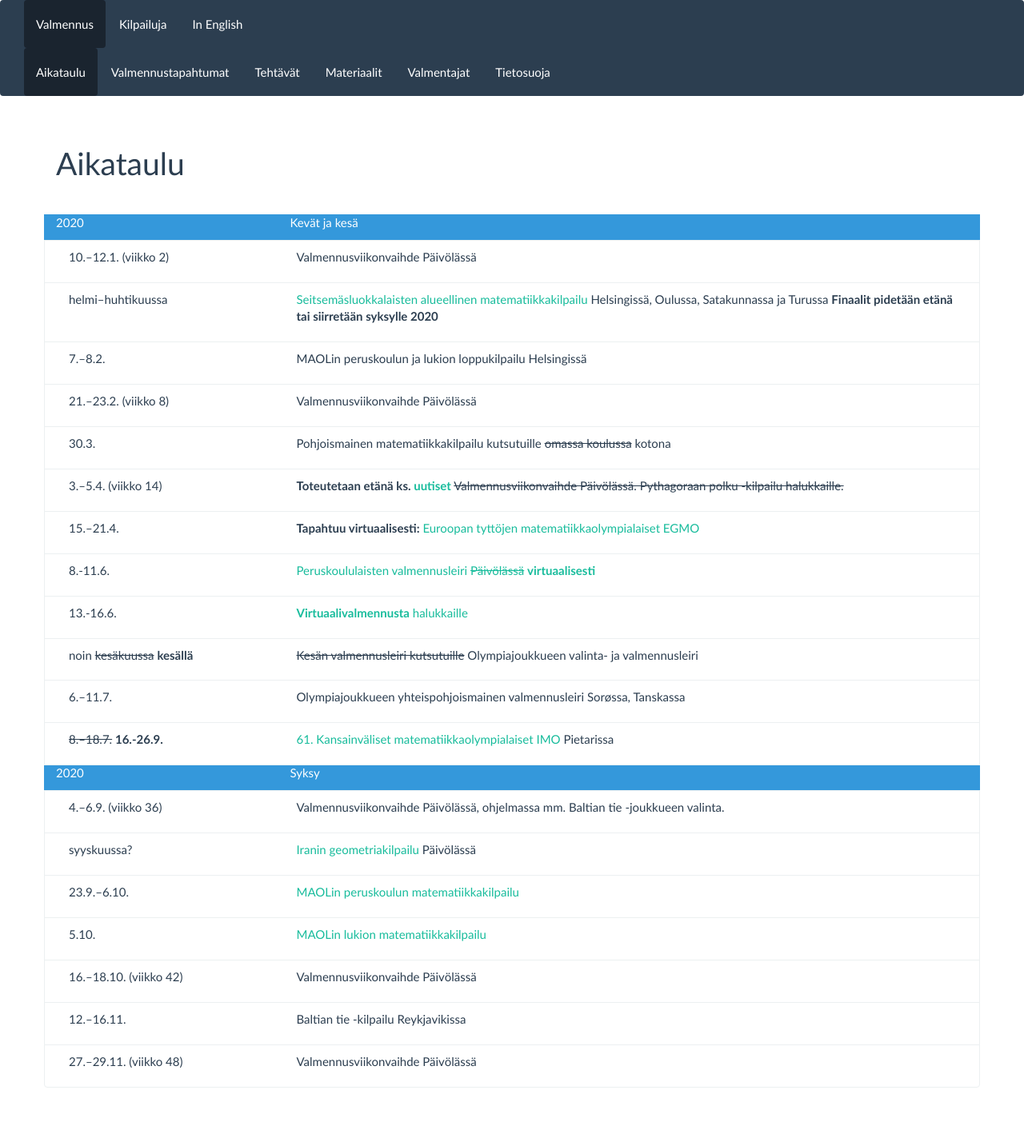
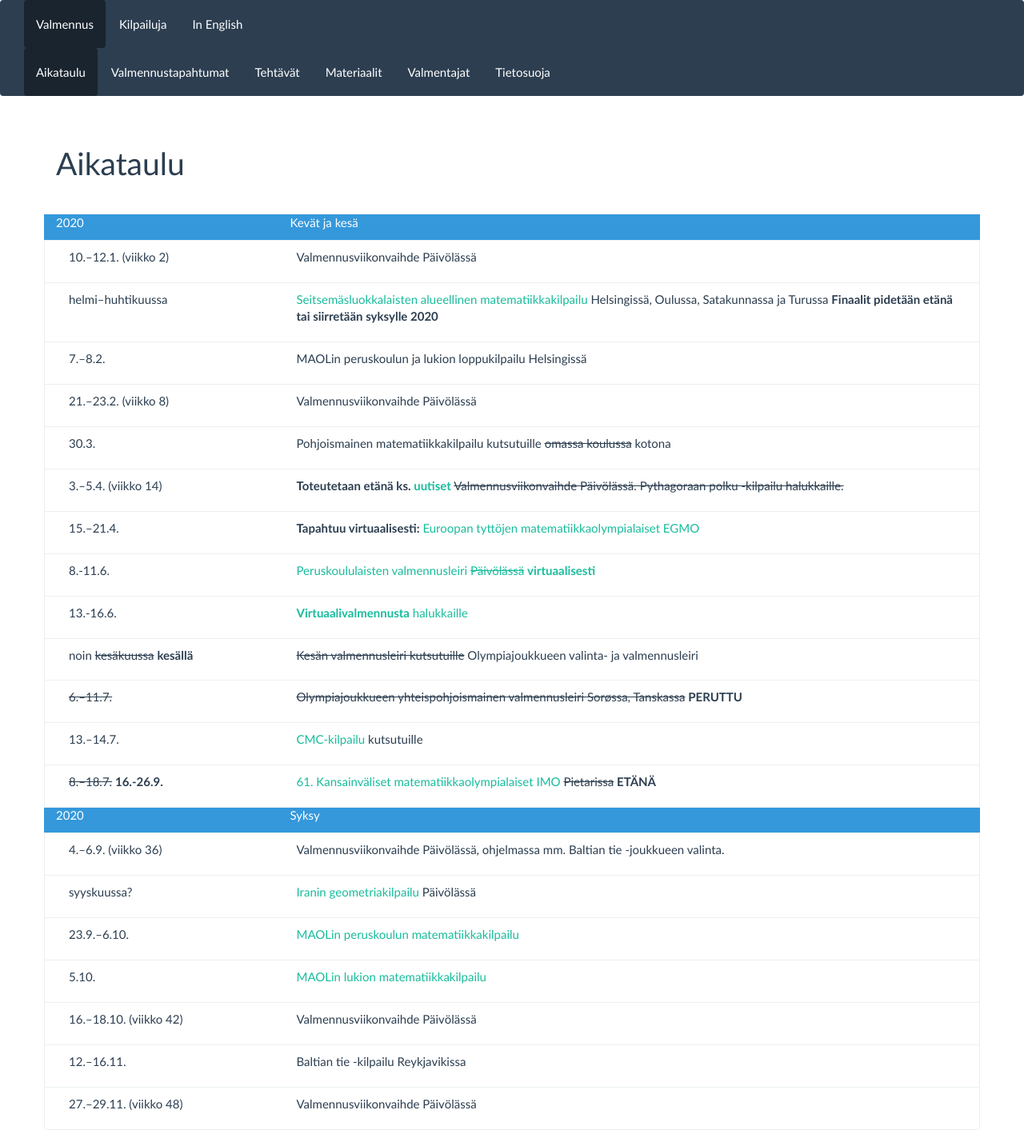
Before and after one commit to matematiikkakilpailut/matematiikkakilpailut.github.io, a Jekyll site: the page built from aikataulu/index.md, in a window 1280 px wide. Shown: the whole page at 80% size. Built offline with Jekyll 4.4.1, drawn with Linux system fonts in a browser that asks for light colours; before the commit the page ends 1380 px from its top, so only the background shows below that.

Commit message:
Update index.md
Soron peruminen, IMO etänä, CMC

```diff
--- a/aikataulu/index.md
+++ b/aikataulu/index.md
@@ -26,10 +26,13 @@ aikataulu:
     tapahtuma: "[**Virtuaalivalmennusta** halukkaille](2020-kesavalmennus/)"
   - pvm: "noin ~~kesäkuussa~~ **kesällä**"
     tapahtuma: "~~Kesän valmennusleiri kutsutuille~~ Olympiajoukkueen valinta- ja valmennusleiri"
-  - pvm: "6.&ndash;11.7."
-    tapahtuma: "Olympiajoukkueen yhteispohjoismainen valmennusleiri Sorøssa, Tanskassa"
+  - pvm: "~~6.&ndash;11.7.~~"
+    tapahtuma: "~~Olympiajoukkueen yhteispohjoismainen valmennusleiri Sorøssa, Tanskassa~~ **PERUTTU**"
+  - pvm: "13.&ndash;14.7."
+    tapahtuma: "[CMC-kilpailu](https://artofproblemsolving.com/contests/cmc) kutsutuille"
   - pvm: "~~8.&ndash;18.7.~~ **16.-26.9.**"
-    tapahtuma: "[61. Kansain&shy;väliset matematiikka&shy;olympialaiset <abbr>IMO</abbr>](http://www.imo-official.org/year_info.aspx?year=2020) Pietarissa"
+    tapahtuma: "[61. Kansain&shy;väliset matematiikka&shy;olympialaiset <abbr>IMO</abbr>](http://www.imo-official.org/year_info.aspx?year=2020) ~~Pietarissa~~
+    **ETÄNÄ**"
   - pvm: "2020"
     tapahtuma: "Syksy"
     otsikko: true
```
